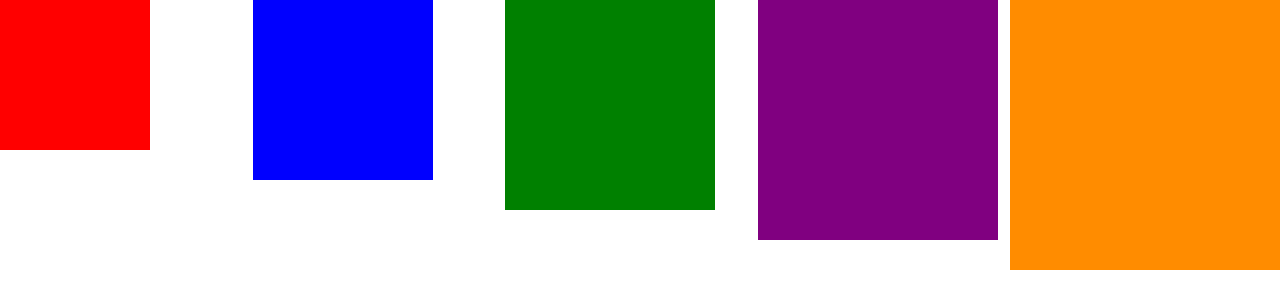
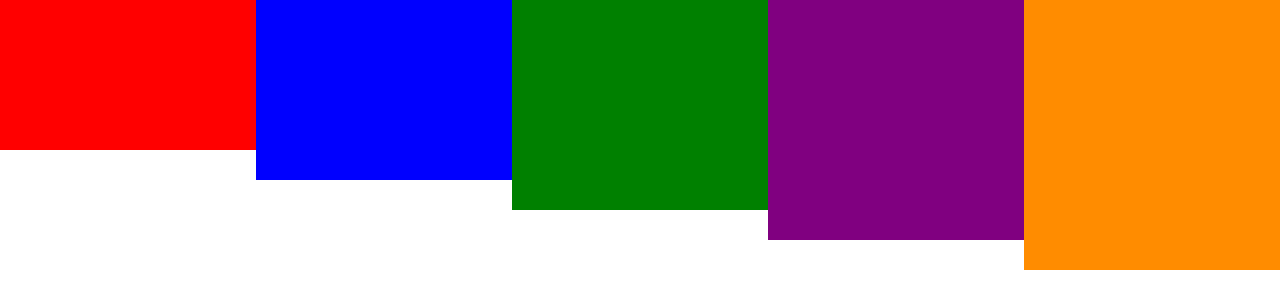
Before and after one commit to briansimiyuj/Color-Changer, a plain HTML site: page index.html in a window 1280 px wide. Drawn offline with Linux system fonts and the light colour scheme.

Commit message:
Removed widths from the boxes

```diff
--- a/style.css
+++ b/style.css
@@ -15,31 +15,26 @@ body{
 }
 
 .tiny{
-    width: 150px;
     height: 150px;
     background-color: red;
 }
 
 .small{
-    width: 180px;
     height: 180px;
     background-color: blue;
 }
 
 .medium{
-    width: 210px;
     height: 210px;
     background-color: green;
 }
 
 .big{
-    width: 240px;
     height: 240px;
     background-color: purple;
 }
 
 .large{
-    width: 270px;
     height: 270px;
     background-color: darkorange;
 }
```
